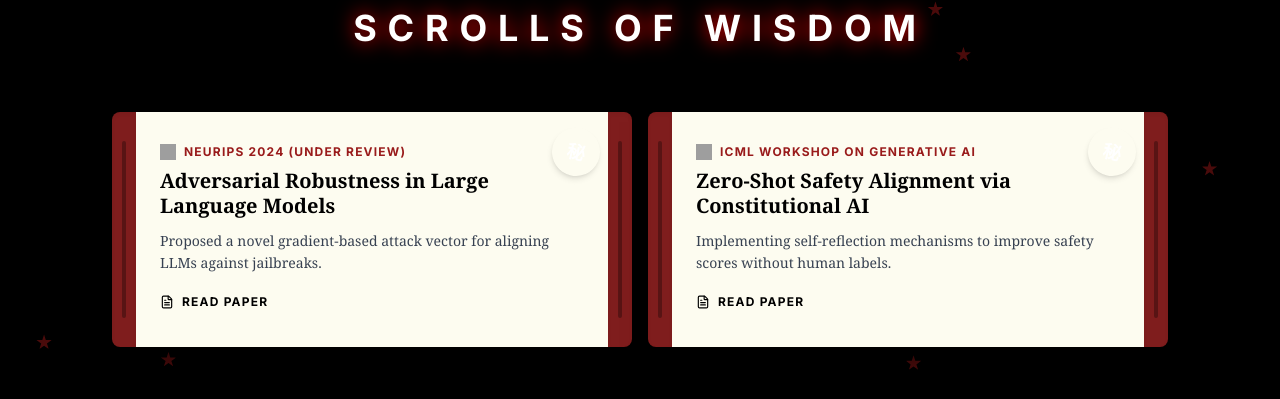
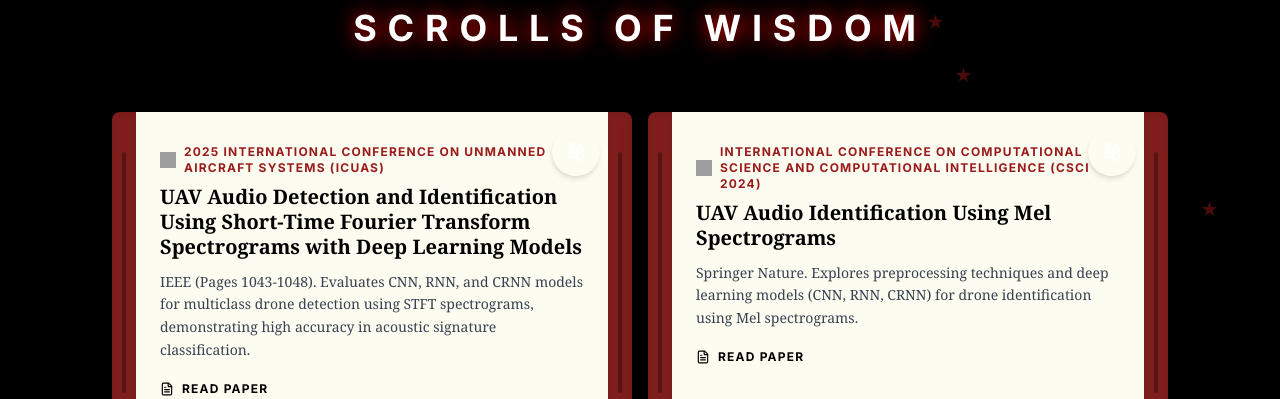
Before and after one commit to Sandeepkumaramgothu/Portfolio, a React (Vite) app: page / in a window 1280 px wide. Shown: the part 5218-5617 px from the top of the page. Built offline with nearby package versions, Linux system fonts and the light colour scheme; grey boxes are pictures that could not be loaded.

Commit message:
feat: add real publications and clean up imports

```diff
--- a/components/Publications.tsx
+++ b/components/Publications.tsx
@@ -1,23 +1,7 @@
 import React from 'react';
 import { motion } from 'framer-motion';
 import { FileText, Scroll } from 'lucide-react';
-
-const PUBLICATIONS = [
-    {
-        title: "Adversarial Robustness in Large Language Models",
-        conference: "NeurIPS 2024 (Under Review)",
-        year: "2024",
-        link: "#",
-        description: "Proposed a novel gradient-based attack vector for aligning LLMs against jailbreaks."
-    },
-    {
-        title: "Zero-Shot Safety Alignment via Constitutional AI",
-        conference: "ICML Workshop on Generative AI",
-        year: "2023",
-        link: "#",
-        description: "Implementing self-reflection mechanisms to improve safety scores without human labels."
-    }
-];
+import { PUBLICATIONS } from '../constants';
 
 const Publications: React.FC = () => {
     return (
--- a/constants.ts
+++ b/constants.ts
@@ -140,9 +140,24 @@ export const EDUCATION: Education[] = [
   }
 ];
 
+export const PUBLICATIONS = [
+  {
+    title: "UAV Audio Detection and Identification Using Short-Time Fourier Transform Spectrograms with Deep Learning Models",
+    conference: "2025 International Conference on Unmanned Aircraft Systems (ICUAS)",
+    year: "2025/5/14",
+    link: "https://scholar.google.com/citations?hl=en&tzom=300&user=7lAYrSoAAAAJ",
+    description: "IEEE (Pages 1043-1048). Evaluates CNN, RNN, and CRNN models for multiclass drone detection using STFT spectrograms, demonstrating high accuracy in acoustic signature classification."
+  },
+  {
+    title: "UAV Audio Identification Using Mel Spectrograms",
+    conference: "International Conference on Computational Science and Computational Intelligence (CSCI 2024)",
+    year: "2024/12/11",
+    link: "https://scholar.google.com/citations?hl=en&tzom=300&user=7lAYrSoAAAAJ",
+    description: "Springer Nature. Explores preprocessing techniques and deep learning models (CNN, RNN, CRNN) for drone identification using Mel spectrograms."
+  }
+];
+
 export const CERTIFICATIONS = [
   "Microsoft Certified: Power BI Data Analyst Associate | ID: 8C3D63-F1C5AB | Valid: Jun 2025 -- Jul 2026",
-  "Microsoft Certified: Azure Administrator Associate | ID: 959B1A-3WBE29 | Valid: Feb 2023 -- Feb 2026",
-  "Research Publications: UAV Audio Detection and Identification Using STFT Spectrograms with Deep Learning, ICUAS 2025",
-  "Automated Taxonomy-Driven Red Teaming for Large Language Models (In Preparation, 2025)"
+  "Microsoft Certified: Azure Administrator Associate | ID: 959B1A-3WBE29 | Valid: Feb 2023 -- Feb 2026"
 ];
```
